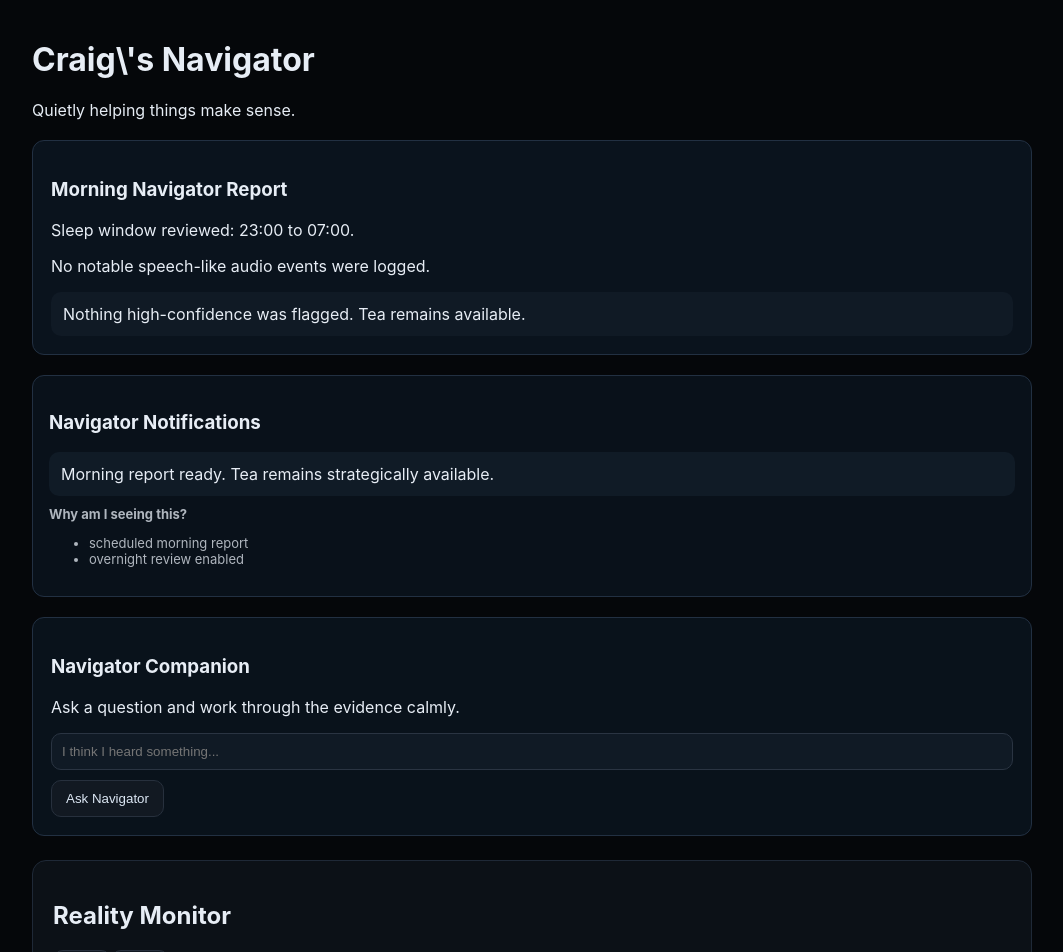
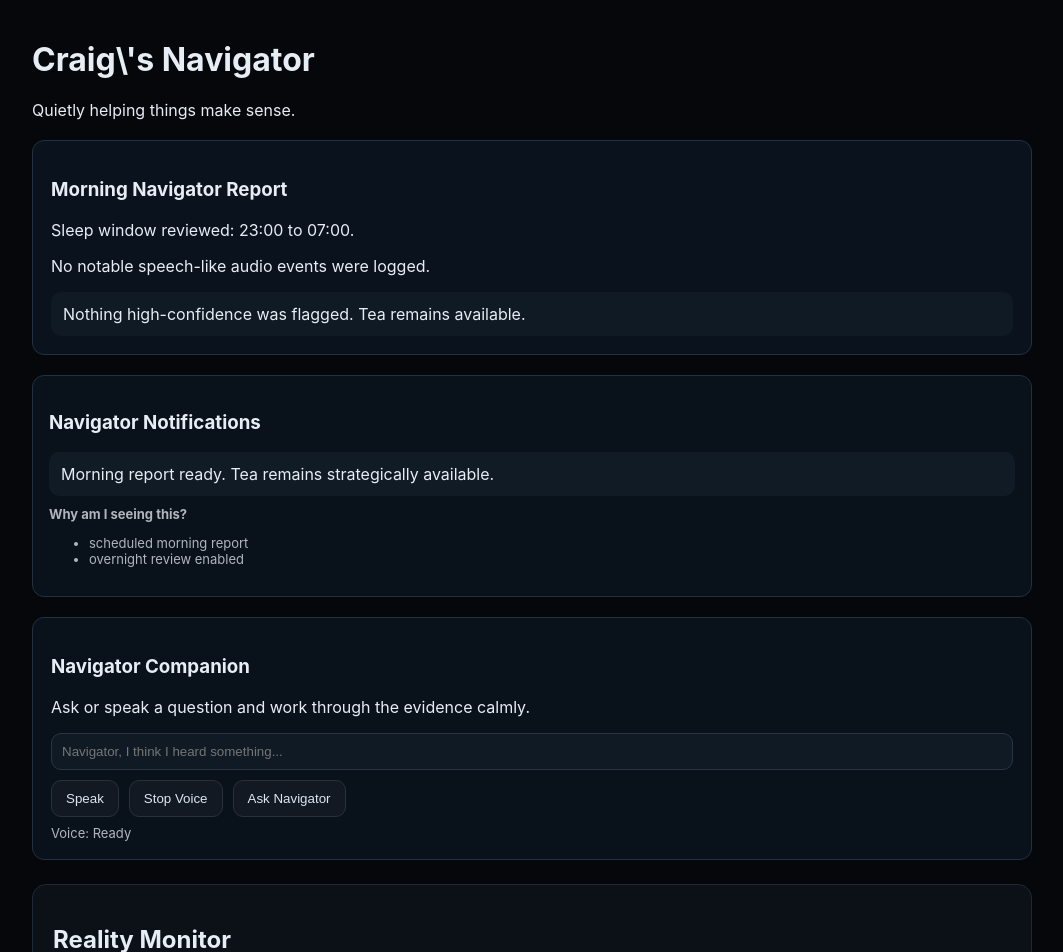
Before and after one commit to ocrowleymatt-stack/craigs-navigator, a React (Vite) app: page / in a window 1280 px wide. Shown: the top 952 px of the page, without its empty margins (108-1171 px from the left). Built offline with nearby package versions, Linux system fonts and the light colour scheme.

Commit message:
Add speech-to-text companion input

```diff
--- a/src/components/CompanionPanel.jsx
+++ b/src/components/CompanionPanel.jsx
@@ -1,17 +1,35 @@
-import React, {useState} from 'react';
+import React, {useEffect, useState} from 'react';
 import {buildRealityCheckResponse} from '../modules/companion/reasoningEngine';
+import {useSpeechInput} from '../hooks/useSpeechInput';
 
 export default function CompanionPanel(){
  const [question,setQuestion]=useState('');
  const [reply,setReply]=useState(null);
+ const speech = useSpeechInput();
+
+ useEffect(()=>{
+  if(speech.transcript){
+    setQuestion(speech.transcript);
+  }
+ },[speech.transcript]);
+
  const ask = ()=>{
    setReply(buildRealityCheckResponse({question}));
  };
+
  return <section style={{marginTop:20,padding:18,border:'1px solid #223042',borderRadius:12,background:'#09121b'}}>
  <h3>Navigator Companion</h3>
- <p>Ask a question and work through the evidence calmly.</p>
- <input value={question} onChange={e=>setQuestion(e.target.value)} placeholder="I think I heard something..." style={{width:'100%',padding:10,borderRadius:10,background:'#101a25',color:'#e7edf5',border:'1px solid #2a3442'}}/>
- <div style={{marginTop:10}}><button onClick={ask}>Ask Navigator</button></div>
+ <p>Ask or speak a question and work through the evidence calmly.</p>
+ <input value={question} onChange={e=>setQuestion(e.target.value)} placeholder="Navigator, I think I heard something..." style={{width:'100%',padding:10,borderRadius:10,background:'#101a25',color:'#e7edf5',border:'1px solid #2a3442'}}/>
+ <div style={{marginTop:10,display:'flex',gap:10,flexWrap:'wrap'}}>
+ <button onClick={speech.startSpeech}>Speak</button>
+ <button onClick={speech.stopSpeech}>Stop Voice</button>
+ <button onClick={ask}>Ask Navigator</button>
+ </div>
+ <div style={{opacity:.75,fontSize:13,marginTop:8}}>
+ Voice: {speech.isListening ? 'Listening' : 'Ready'}
+ {speech.error ? ` • ${speech.error}` : ''}
+ </div>
  {reply && <div style={{marginTop:14,padding:12,border:'1px solid #1f2937',borderRadius:10}}>
  <strong>{reply.title}</strong>
  <p>{reply.evidence}</p>
```
